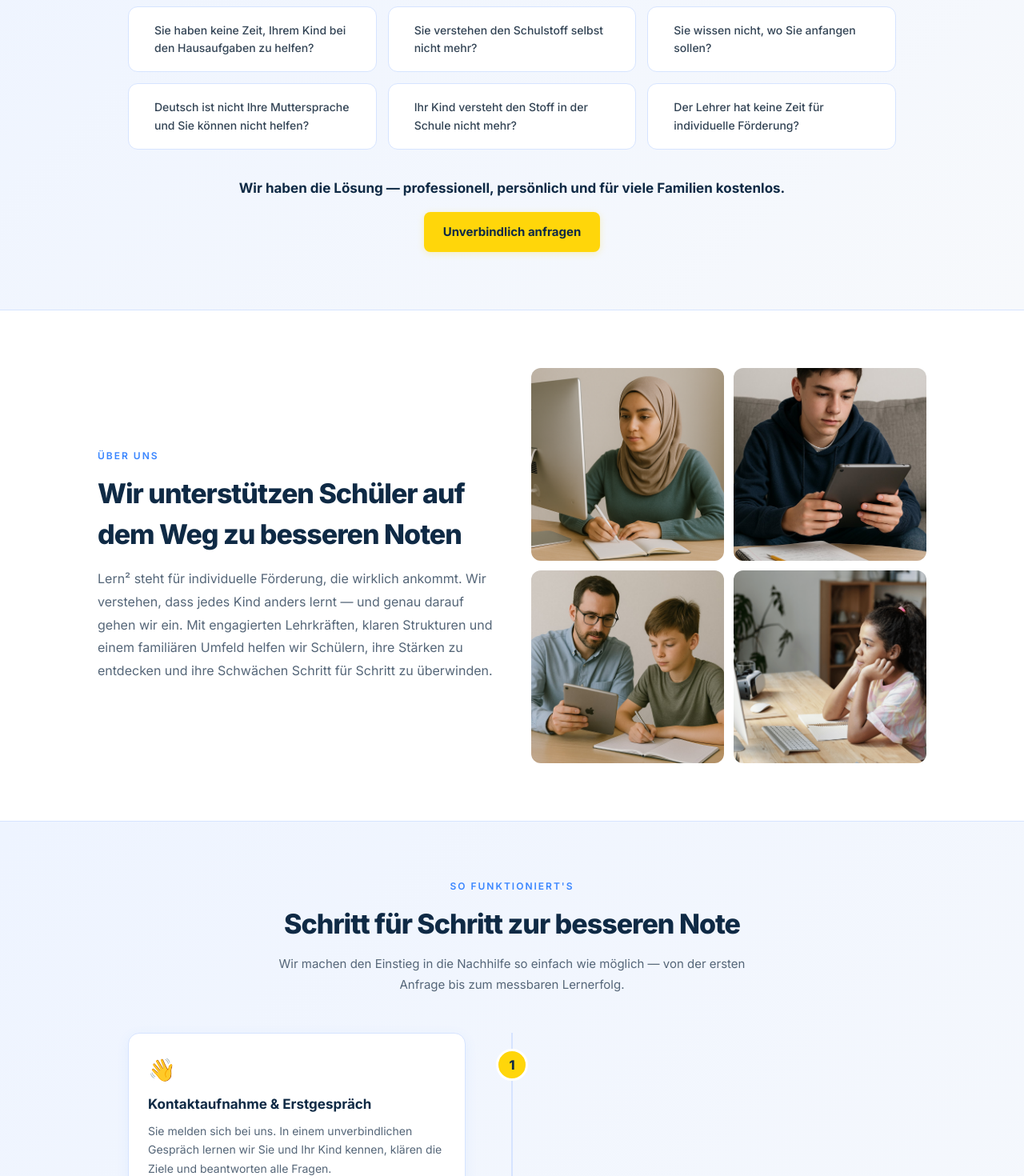
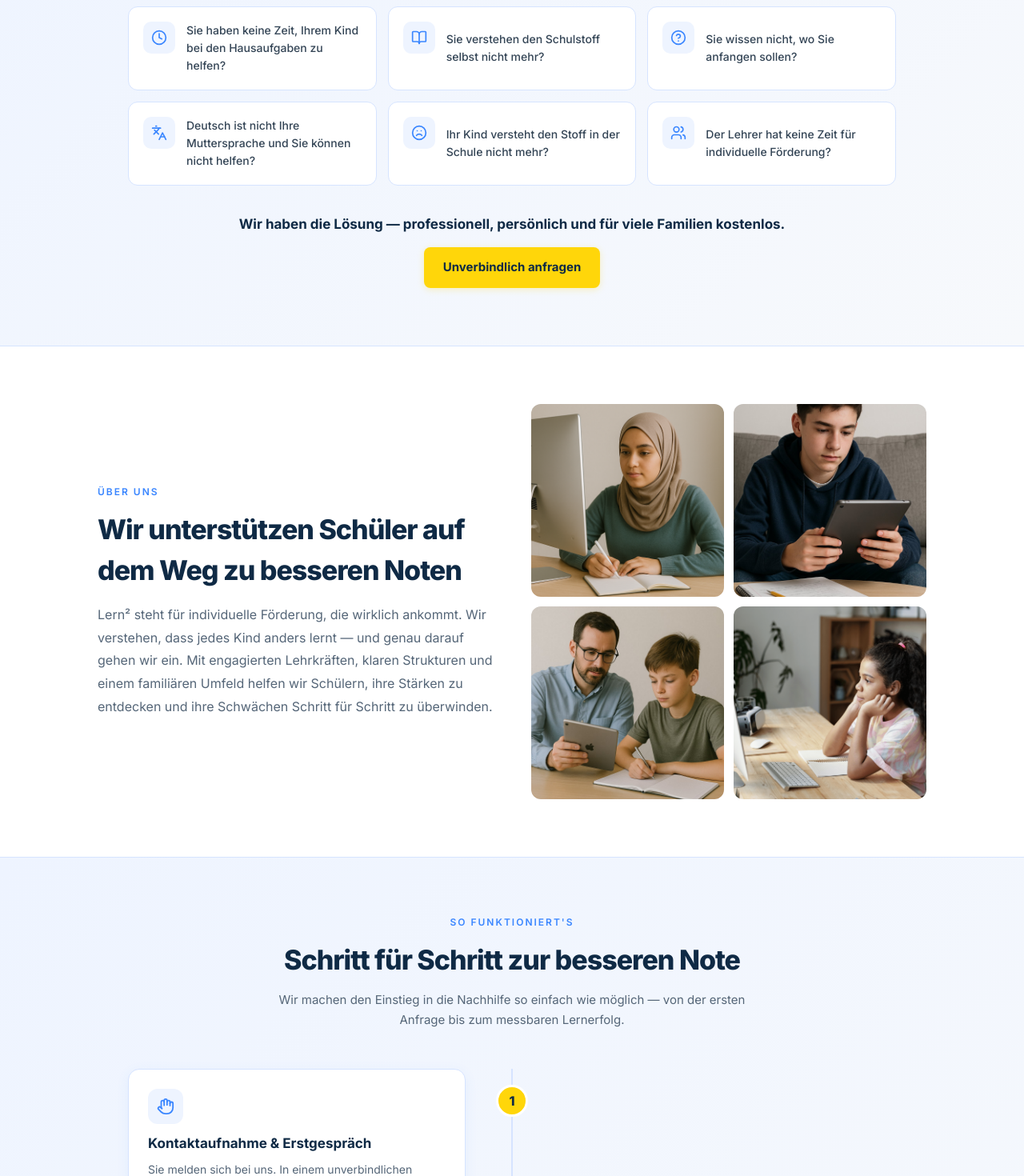
Before and after one commit to Lern-hoch-zwei/lern2-website, a Next.js app: page / in a window 1280 px wide. Shown: the part 980-2450 px from the top of the page at 80% size. Built offline with nearby package versions, Linux system fonts and the light colour scheme.

Commit message:
Update page.tsx

```diff
--- a/app/page.tsx
+++ b/app/page.tsx
@@ -228,8 +228,10 @@ export default function Home() {
               { Icon: Users, text: 'Der Lehrer hat keine Zeit für individuelle Förderung?' },
             ].map((p, i) => (
               <div key={i} style={{ backgroundColor: '#fff', border: '1px solid #D6E4FF', borderRadius: '12px', padding: '18px', display: 'flex', gap: '14px', alignItems: 'flex-start' }}>
-                <span style={{ fontSize: '22px', flexShrink: 0 }}>{p.icon}</span>
-                <p style={{ fontSize: '14px', color: '#334455', lineHeight: '1.6', fontWeight: '500', margin: 0 }}>{p.text}</p>
+                <div style={{ flexShrink: 0, width: '40px', height: '40px', borderRadius: '10px', backgroundColor: '#EEF4FF', display: 'flex', alignItems: 'center', justifyContent: 'center' }}>
+                  <p.Icon size={20} color="#3A86FF" strokeWidth={2} />
+                </div>
+                <p style={{ fontSize: '14px', color: '#334455', lineHeight: '1.6', fontWeight: '500', margin: 0, alignSelf: 'center' }}>{p.text}</p>
               </div>
             ))}
           </div>
@@ -271,14 +273,16 @@ export default function Home() {
           <div style={{ position: 'relative' }}>
             <div className="timeline-line" style={{ position: 'absolute', left: '50%', top: 0, bottom: 0, width: '2px', backgroundColor: '#D6E4FF', transform: 'translateX(-50%)', zIndex: 0 }}></div>
             {[
-              { n: '1', icon: '👋', t: 'Kontaktaufnahme & Erstgespräch', d: 'Sie melden sich bei uns. In einem unverbindlichen Gespräch lernen wir Sie und Ihr Kind kennen, klären die Ziele und beantworten alle Fragen.', side: 'left' },
-              { n: '2', icon: '📋', t: 'Bedarfsanalyse & Lernplan', d: 'Wir ermitteln die genauen Schwachstellen und erstellen einen individuellen Lernplan, der zu Ihrem Kind passt — mit klaren Schritten und realistischen Zielen.', side: 'right' },
-              { n: '3', icon: '🎓', t: 'Begleitung & Erfolgskontrolle', d: 'Wir begleiten Ihr Kind kontinuierlich, passen den Plan bei Bedarf an und halten Sie regelmäßig über die Fortschritte auf dem Laufenden.', side: 'right' },
+              { n: '1', Icon: Hand, t: 'Kontaktaufnahme & Erstgespräch', d: 'Sie melden sich bei uns. In einem unverbindlichen Gespräch lernen wir Sie und Ihr Kind kennen, klären die Ziele und beantworten alle Fragen.', side: 'left' },
+              { n: '2', Icon: ClipboardList, t: 'Bedarfsanalyse & Lernplan', d: 'Wir ermitteln die genauen Schwachstellen und erstellen einen individuellen Lernplan, der zu Ihrem Kind passt — mit klaren Schritten und realistischen Zielen.', side: 'right' },
+              { n: '3', Icon: GraduationCap, t: 'Begleitung & Erfolgskontrolle', d: 'Wir begleiten Ihr Kind kontinuierlich, passen den Plan bei Bedarf an und halten Sie regelmäßig über die Fortschritte auf dem Laufenden.', side: 'right' },
             ].map((s, i) => (
               <div key={i} className="timeline-card" style={{ position: 'relative', display: 'flex', justifyContent: s.side === 'left' ? 'flex-start' : 'flex-end', marginBottom: '36px', zIndex: 1 }}>
                 <div className="timeline-num" style={{ position: 'absolute', left: '50%', top: '20px', transform: 'translateX(-50%)', width: '40px', height: '40px', backgroundColor: '#FFD60A', borderRadius: '50%', display: 'flex', alignItems: 'center', justifyContent: 'center', fontWeight: '800', fontSize: '16px', color: '#0F2A45', border: '3px solid #fff', zIndex: 2 }}>{s.n}</div>
                 <div className="timeline-inner" style={{ width: '44%', backgroundColor: '#fff', border: '1px solid #D6E4FF', borderRadius: '14px', padding: '24px', boxShadow: '0 4px 16px rgba(58,134,255,0.08)' }}>
-                  <div style={{ fontSize: '28px', marginBottom: '10px' }}>{s.icon}</div>
+                  <div style={{ width: '44px', height: '44px', borderRadius: '12px', backgroundColor: '#EEF4FF', display: 'flex', alignItems: 'center', justifyContent: 'center', marginBottom: '12px' }}>
+                    <s.Icon size={22} color="#3A86FF" strokeWidth={2} />
+                  </div>
                   <h3 style={{ fontSize: '17px', fontWeight: '700', marginBottom: '8px', color: '#0F2A45' }}>{s.t}</h3>
                   <p style={{ fontSize: '14px', color: '#556678', lineHeight: '1.7', margin: 0 }}>{s.d}</p>
                 </div>
```
